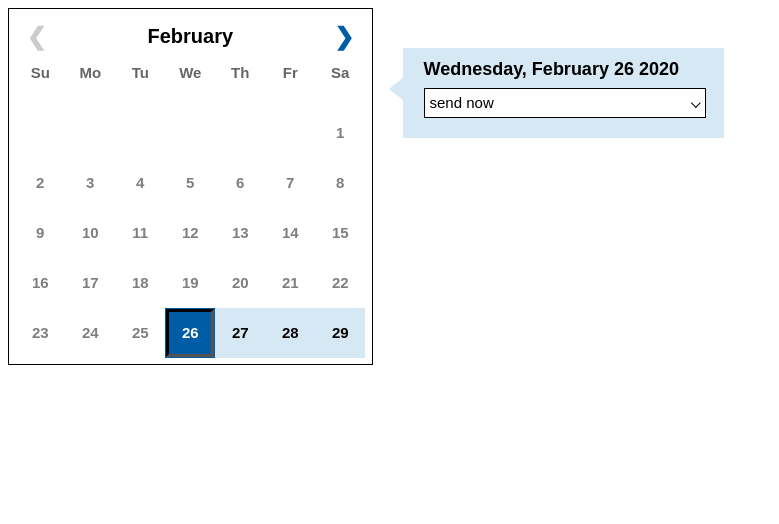
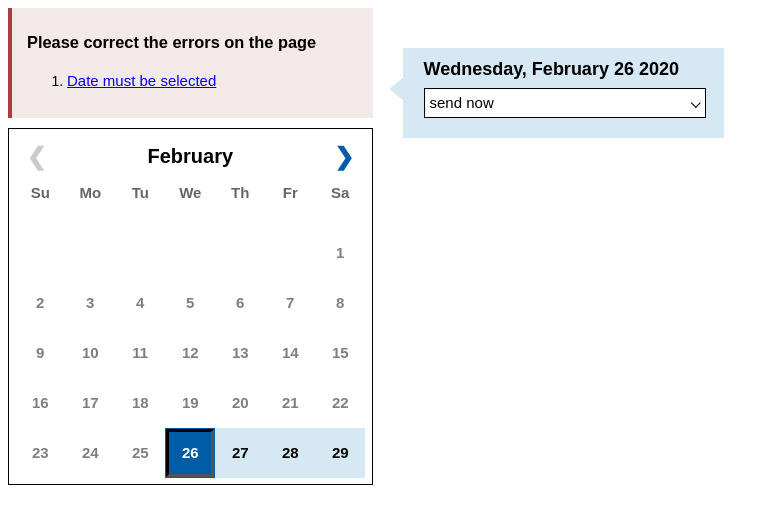
Before and after one commit to cds-snc/notification-scheduler, a React (Vite) app: page / in a window 1280 px wide. Shown: the top 524 px of the page, without its empty margins (0-779 px from the left). Built offline with nearby package versions, Linux system fonts and the light colour scheme.

Commit message:
add initial error message

```diff
--- a/scheduler/Calendar/Calendar.js
+++ b/scheduler/Calendar/Calendar.js
@@ -1,4 +1,5 @@
 import React, { useContext } from "react";
+import { ErrorMessage } from "../ErrorMessage/ErrorMessage";
 import { YearMonth } from "./YearMonth";
 import { DaysOfTheWeek } from "./DaysOfTheWeek";
 import { Weeks } from "./Weeks";
@@ -14,6 +15,7 @@ export const Calendar = () => {
   const { translate } = useContext(I18nContext);
   return (
     <div className="date-time">
+      <ErrorMessage messages={[{ id: "1", text: "Date must be selected" }]} />
       <section className="Calendar" aria-label={translate("calendar")}>
         <YearMonth />
         <div className="Calendar-grid">
--- /dev/null
+++ b/scheduler/ErrorMessage/ErrorMessage.js
@@ -0,0 +1,31 @@
+import React, { useContext } from "react";
+import "./style.css";
+
+const ErrorItem = ({ text, target }) => {
+  return (
+    <li className="error-list__list-item">
+      <a className="error-list__link" href={`#${target}`}>
+        {text}
+      </a>
+    </li>
+  );
+};
+
+export const ErrorMessage = ({ messages }) => {
+  if (!messages || messages.length > 1) {
+    return null;
+  }
+
+  return (
+    <div className="error-list" role="alert">
+      <h3 className="error-list__header">
+        Please correct the errors on the page
+      </h3>
+      <ol className="error-list__list" id="formErrors">
+        {messages.map(item => {
+          return <ErrorItem key={item.id} text={item.text} />;
+        })}
+      </ol>
+    </div>
+  );
+};
--- /dev/null
+++ b/scheduler/ErrorMessage/style.css
@@ -0,0 +1,27 @@
+.error-list {
+  font-size: 1.4rem;
+  padding: 15px;
+  background: #f3e9e8;
+  border-left: 4px solid #af3c43;
+  margin-top: 15px;
+  margin: 0;
+  margin-bottom: 1rem;
+}
+
+.error-list a {
+  font-size: 1.5rem;
+}
+
+.error-list__header {
+  margin-top: 10px;
+  margin-bottom: 20px;
+}
+
+.error-list ol,
+.error-list ul {
+  padding-left: 40px;
+}
+
+.error-list li:not(:last-of-type) {
+  padding-bottom: 0;
+}
```
